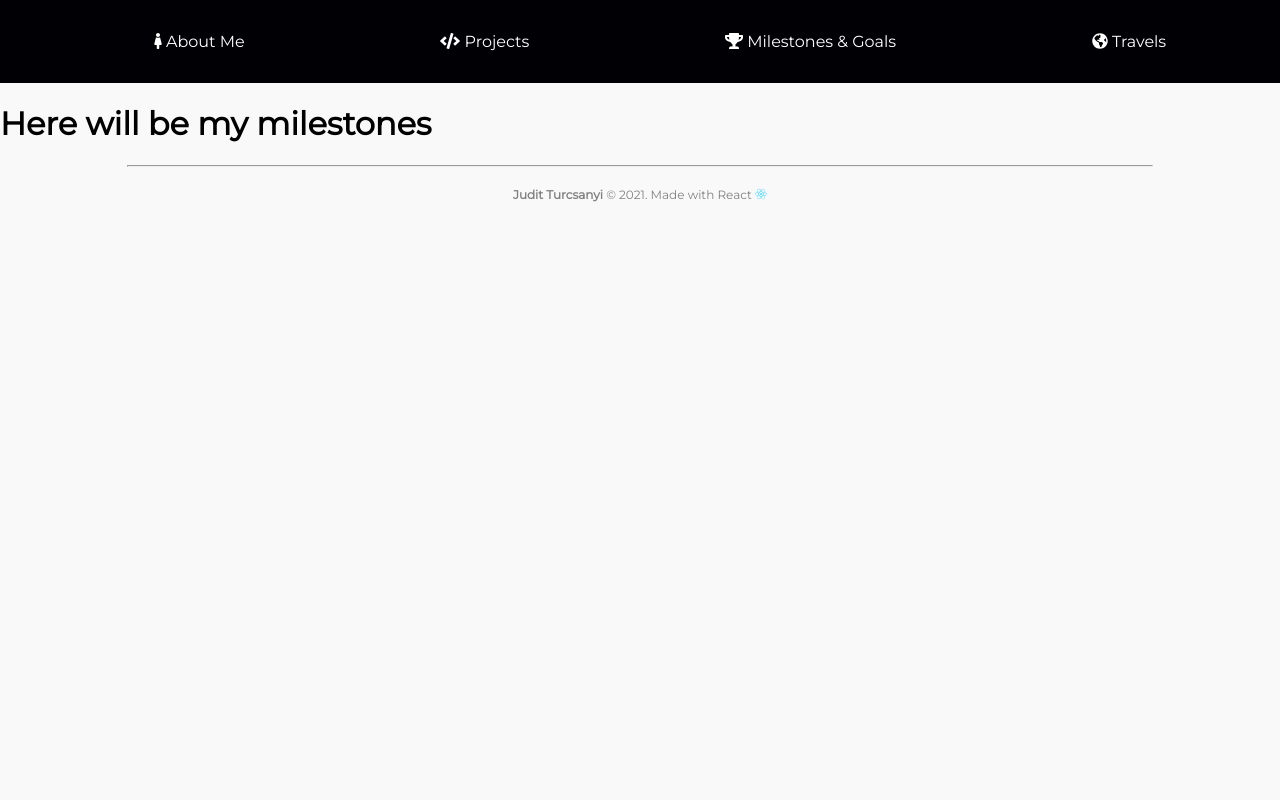
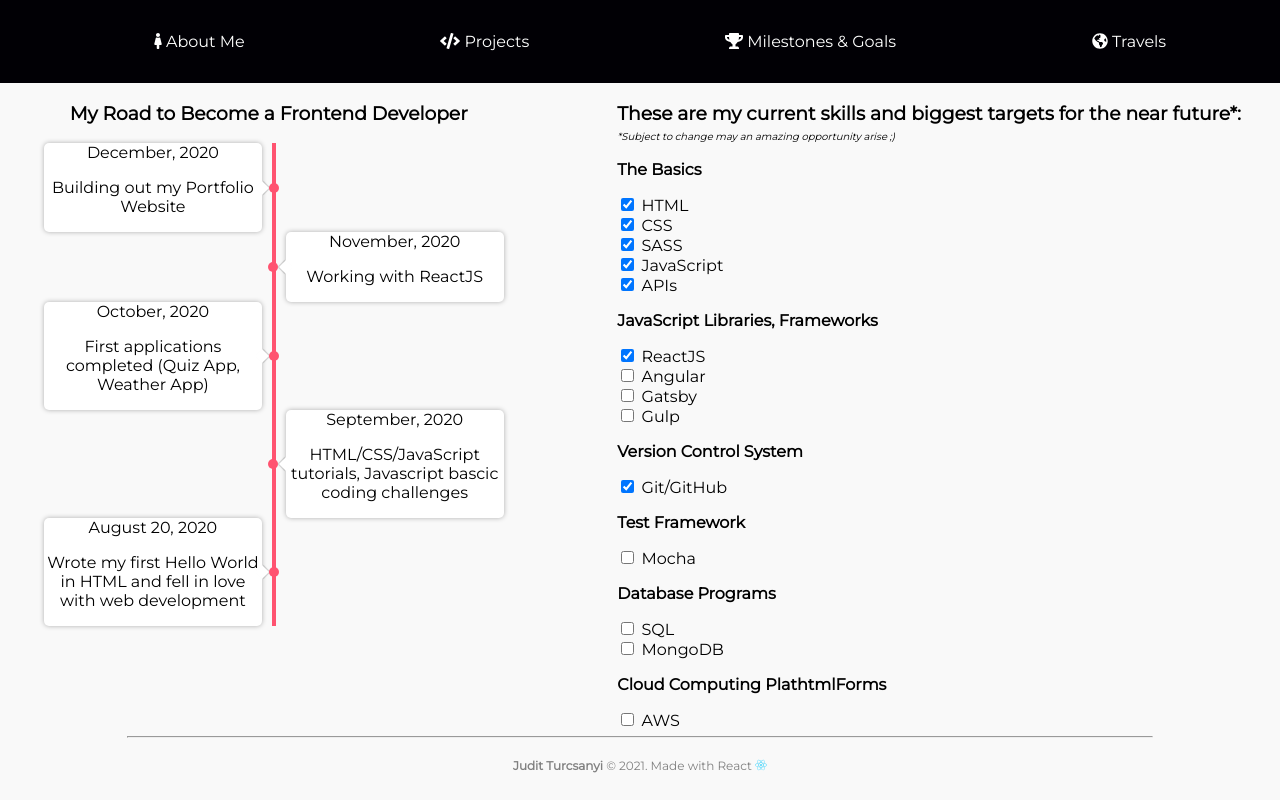
Before and after one commit to JuditTurcsanyi/my-portfolio, a React (Create React App) app: page /milestones in a window 1280 px wide. Built offline with nearby package versions, Linux system fonts and the light colour scheme.

Commit message:
milestones and goals

```diff
--- a/package.json
+++ b/package.json
@@ -11,6 +11,7 @@
     "@testing-library/jest-dom": "^5.11.6",
     "@testing-library/react": "^11.2.2",
     "@testing-library/user-event": "^12.6.0",
+    "jquery": "^3.5.1",
     "react": "^17.0.1",
     "react-dom": "^17.0.1",
     "react-router-dom": "^5.2.0",
--- a/public/index.html
+++ b/public/index.html
@@ -26,7 +26,8 @@
     -->
     <title>{JT} Portfolio</title>
     <link rel="preconnect" href="https://fonts.gstatic.com">
-<link href="https://fonts.googleapis.com/css2?family=Montserrat&display=swap" rel="stylesheet">
+    <link href="https://fonts.googleapis.com/css2?family=Montserrat&display=swap" rel="stylesheet">
+    <script src="https://ajax.googleapis.com/ajax/libs/jquery/3.5.1/jquery.min.js"></script>
   </head>
   <body>
     <noscript>You need to enable JavaScript to run this app.</noscript>
--- a/src/components/Project.js
+++ b/src/components/Project.js
@@ -39,7 +39,9 @@ cursor: pointer;
             width: inherit;
         }
     }
-
+&:hover {
+    transform: scale(1.02);
+}
 `
 
 export default Project;
--- /dev/null
+++ b/src/components/Timeline.js
@@ -0,0 +1,39 @@
+import React from 'react'
+import styled from 'styled-components'
+import TimelineItem from './TimelineItem'
+import timelineData from '../timelinedata'
+
+const Timeline = () => {
+    return (
+        <StyledTimeline>
+        <div className="timeline-container">
+            {timelineData.map((data, idx) => (
+                <TimelineItem data={data} key={idx} />
+            ))}
+        </div>
+        </StyledTimeline>
+    )
+}
+
+const StyledTimeline = styled.div`
+width: 90%;
+display: flex;
+justify-content: center;
+margin-left: 2rem;
+.timeline-container {
+    display: flex;
+    flex-direction: column;
+    position: relative;
+}
+.timeline-container::after {
+    background-color: #ff5370;
+    content: '';
+    position: absolute;
+    width: 4px;
+    height: 100%;
+    left: calc(50% - 2px);
+}
+
+`
+
+export default Timeline;
--- /dev/null
+++ b/src/components/TimelineItem.js
@@ -0,0 +1,65 @@
+import React from 'react'
+import styled from 'styled-components'
+
+const TimelineItem = ({data}) => {
+    return (
+        <StyledTimelineItem>
+            <div className="timeline-item-content">
+                <time>{data.date}</time>
+                <p>{data.text}</p>
+                <span className="circle"></span>
+            </div>
+        </StyledTimelineItem>
+    )
+}
+
+const StyledTimelineItem = styled.div`
+    display: flex;
+    justify-content: center;
+    width: 50%;
+    &:nth-child(even) {
+        align-self: flex-end;
+        .timeline-item-content::after {
+            right: auto;
+            left: -5px;
+            box-shadow: -1px 1px 1px rgba(0,0,0,0.2);
+        }
+        .timeline-item-content span {
+            left: -1.1rem;
+        }
+    }
+    .timeline-item-content {
+        width: 90%;
+        background: #fff;
+        border-radius: 5px;
+        box-shadow: 0 0 5px rgba(0,0,0,0.3);
+        display: flex;
+        flex-direction: column;
+        text-align: center;
+        position: relative;
+        span {
+            background-color: #ff5370;
+            width: 10px;
+            height: 10px;
+            border-radius: 50%;
+            position: absolute;
+            top: calc(50% - 5px);
+            right: -1.1rem;
+            z-index: 10;
+        }
+    }
+
+    .timeline-item-content::after {
+        content: '';
+        background: #fff;
+        box-shadow: 1px -1px 1px rgba(0,0,0,0.2);
+        width: 10px;
+        height: 10px;
+        transform: rotate(45deg);
+        position: absolute;
+        right:-5px;
+        top: calc(50% - 5px);
+    }
+`
+
+export default TimelineItem
--- a/src/components/globalStyles.js
+++ b/src/components/globalStyles.js
@@ -4,6 +4,7 @@ const GlobalStyle = createGlobalStyle`
   body {
     margin: 0;
     padding: 0;
+    box-sizing: border-box;
     font-family: 'Montserrat', sans-serif;
     background: #F9F9F9;
   }
@@ -23,10 +24,10 @@ const GlobalStyle = createGlobalStyle`
   }
 
   &::-webkit-scrollbar {
-    width: 0.5rem;
+    width: 0.3rem;
   }
   &::-webkit-scrollbar-thumb {
-    background: #afafaf;
+    background:#727272;
     border-radius: 5px;
 
   }
--- a/src/pages/Milestones.js
+++ b/src/pages/Milestones.js
@@ -1,9 +1,77 @@
 import React from 'react';
+import styled from 'styled-components';
+import Timeline from '../components/Timeline';
 
 const Milestones = () => {
     return(
-        <h1>Here will be my milestones</h1>
+        <Container>
+            <div className="milestones">
+                <h3>My Road to Become a Frontend Developer</h3>
+                <Timeline />
+            </div>
+            <Goals>
+                <h3>These are my current skills and biggest targets for the near future*:</h3>
+                <i>*Subject to change may an amazing opportunity arise ;)</i>
+                <p>The Basics</p>
+                <input type="checkbox" className="checkbox" name="html" checked readOnly/>
+                <label htmlFor="html"> HTML</label><br/>
+                <input type="checkbox" name="css" checked readOnly/>
+                <label htmlFor="css"> CSS</label><br/>
+                <input type="checkbox" name="sass" checked readOnly/>
+                <label htmlFor="sass"> SASS</label><br/>
+                <input type="checkbox" name="js" checked readOnly/>
+                <label htmlFor="js"> JavaScript</label><br/>
+                <input type="checkbox" name="api" checked readOnly/>
+                <label htmlFor="api"> APIs</label><br/>
+                <p>JavaScript Libraries, Frameworks</p>
+                <input type="checkbox" name="react" checked readOnly/>
+                <label htmlFor="react"> ReactJS</label><br/>
+                <input type="checkbox" name="angular" checked="" readOnly/>
+                <label htmlFor="angular"> Angular</label><br/>
+                <input type="checkbox" name="gatsby" checked="" readOnly/>
+                <label htmlFor="gatsby"> Gatsby</label><br/>
+                <input type="checkbox" name="gulp" checked="" readOnly/>
+                <label htmlFor="gulp"> Gulp</label><br/>
+                <p>Version Control System</p>
+                <input type="checkbox" name="git" checked readOnly/>
+                <label htmlFor="git"> Git/GitHub</label><br/>
+                <p>Test Framework</p>
+                <input type="checkbox" name="mocha" checked="" readOnly/>
+                <label htmlFor="mocha"> Mocha</label><br/>
+                <p>Database Programs</p>
+                <input type="checkbox" name="sql" checked="" readOnly/>
+                <label htmlFor="sql"> SQL</label><br/>
+                <input type="checkbox" name="mongo" checked="" readOnly/>
+                <label htmlFor="mongo"> MongoDB</label><br/>
+                <p>Cloud Computing PlathtmlForms</p>
+                <input type="checkbox" name="aws" checked="" readOnly/>
+                <label htmlFor="aws"> AWS</label><br/>
+            </Goals>
+        </Container>
     )
 }
 
+const Container = styled.div`
+display: flex;
+.milestones {
+    h3 {
+        text-align: center;
+    }
+}
+`
+
+const Goals = styled.div`
+width: 60vw;
+padding-left: 5rem;
+h3 {
+    margin-bottom: 0;
+}
+i {
+    font-size: 10px;
+}
+p {
+    font-weight: 700;
+}
+`
+
 export default Milestones;
--- a/src/pages/Travels.js
+++ b/src/pages/Travels.js
@@ -1,5 +1,6 @@
 import React, { useState } from "react";
 import styled from "styled-components";
+import $ from 'jquery';
 //Import all map images
 function importAll(i) {
   let images = {};
@@ -21,9 +22,16 @@ const Travels = () => {
   };
 
   const changeUSMap = (e) => {
-    const year = e.target.innerHTML;
-    setImagesource(images[`US-${year}.svg`].default);
+      const year = e.target.innerHTML;
+      setImagesource(images[`US-${year}.svg`].default);
   };
+
+  //Highlight button
+  $("button").click(function() {
+    $("button").removeClass("active");
+    $(this).addClass("active");
+ });
+
   return (
     <div>
     <Intro>
@@ -89,14 +97,22 @@ const Travelpage = styled.div`
         color: #ff5370;
         font-weight: 700;
     }
-    &:focus{
-
-        border-radius: 5px;
+    &:focus {
+      border-radius: 5px;
         background: #ff5370;
         color: white;
         outline: none;
     }
   }
+  .active {
+        border-radius: 5px;
+        background: #ff5370;
+        color: white;
+        outline: none;
+        &:hover {
+          color: white;
+        }
+    }
   img {
     width: 50vw;
     object-fit: cover;
--- a/src/projectdata.js
+++ b/src/projectdata.js
@@ -12,6 +12,8 @@ export const Projectlist = () => {
             tech: "ReactJS, styled-components, react-router-dom, framer-motion, react-select",
             date: "December 2020",
             image: `${portfolio}`,
+            website: "",
+            github: "",
             id: uuidv4()
         },
         {
@@ -20,14 +22,18 @@ export const Projectlist = () => {
             tech: "ReactJS, Sass",
             date: "November 2020",
             image: `${music}`,
+            website: "",
+            github: "",
             id: uuidv4()
         },
         {
             name: "Weather App",
             description: "Detects location data of user, fetches data from API and shows current weather conditions based on location. Toggle option between Celsius and Fahrenheit and changes background image based on current weather conditions.",
-            tech: "OpenWeatherMap API, Vanilla JS, HTML/CSS",
+            tech: "API, Vanilla JS, HTML/CSS",
             date: "October 2020",
             image: `${weather}`,
+            website: "",
+            github: "",
             id: uuidv4()
         },
         {
@@ -36,6 +42,8 @@ export const Projectlist = () => {
             tech: "Vanilla JS, HTML/CSS",
             date: "October 2020",
             image: `${potter}`,
+            website: "",
+            github: "",
             id: uuidv4()
         }
     ]
--- /dev/null
+++ b/src/timelinedata.js
@@ -0,0 +1,24 @@
+const timelineData = [
+    {
+        text: "Building out my Portfolio Website",
+        date: "December, 2020",
+    },
+    {
+        text: "Working with ReactJS",
+        date: "November, 2020",
+    },
+    {
+        text: "First applications completed (Quiz App, Weather App)",
+        date: "October, 2020",
+    },
+    {
+        text: "HTML/CSS/JavaScript tutorials, Javascript bascic coding challenges",
+        date: "September, 2020",
+    },
+    {
+        text: "Wrote my first Hello World in HTML and fell in love with web development",
+        date: "August 20, 2020",
+    }
+];
+
+export default timelineData;
```
Also changed, not shown: 2 other files (tests, documents, lock files or other folders).
